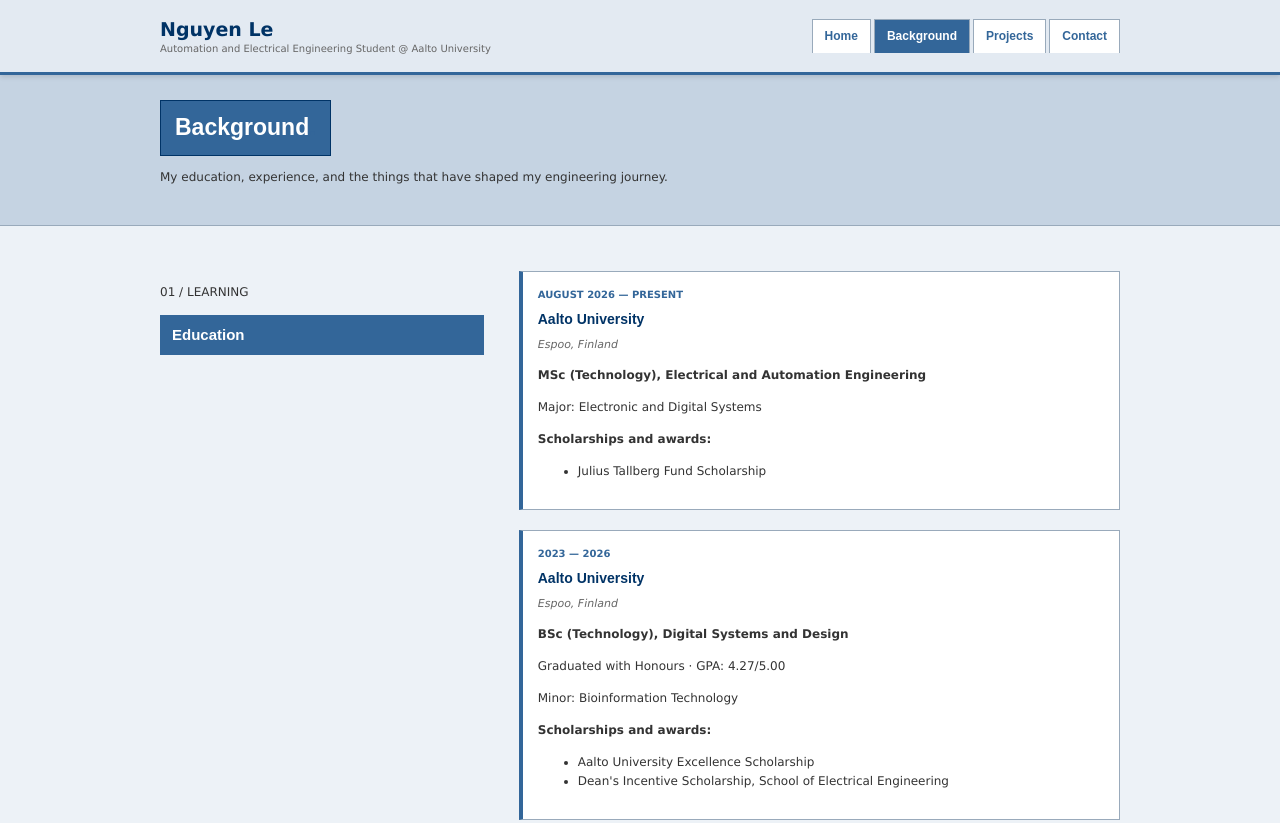
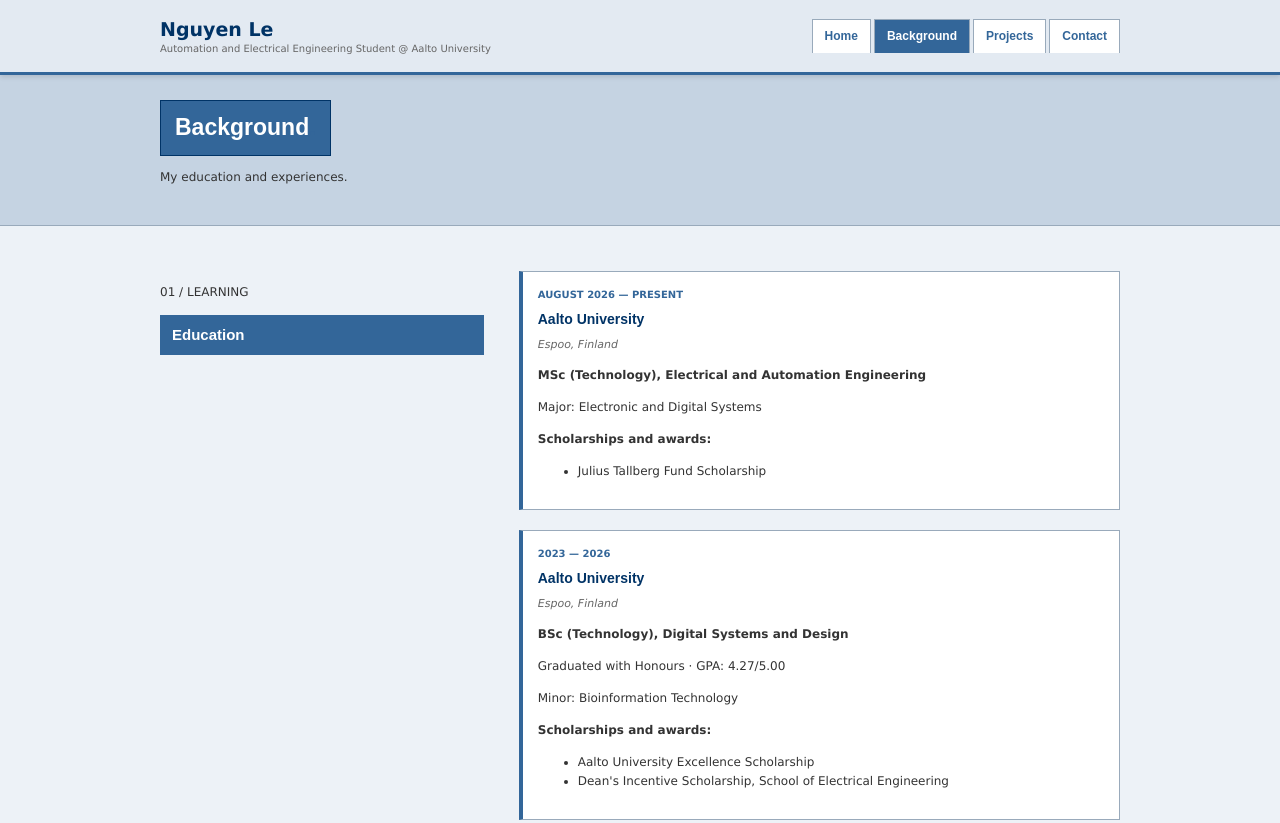
Before and after one commit to nguyenle1004/portfolio, a plain HTML site: page background.html in a window 1280 px wide. Shown: the top 823 px of the page. Drawn offline with Linux system fonts and the light colour scheme.

Commit message:
Update background.html

```diff
--- a/background.html
+++ b/background.html
@@ -64,8 +64,7 @@
             </h1>
 
             <p class="lead">
-                My education, experience, and the things
-                that have shaped my engineering journey.
+                My education and experiences.
             </p>
 
         </section>
```
